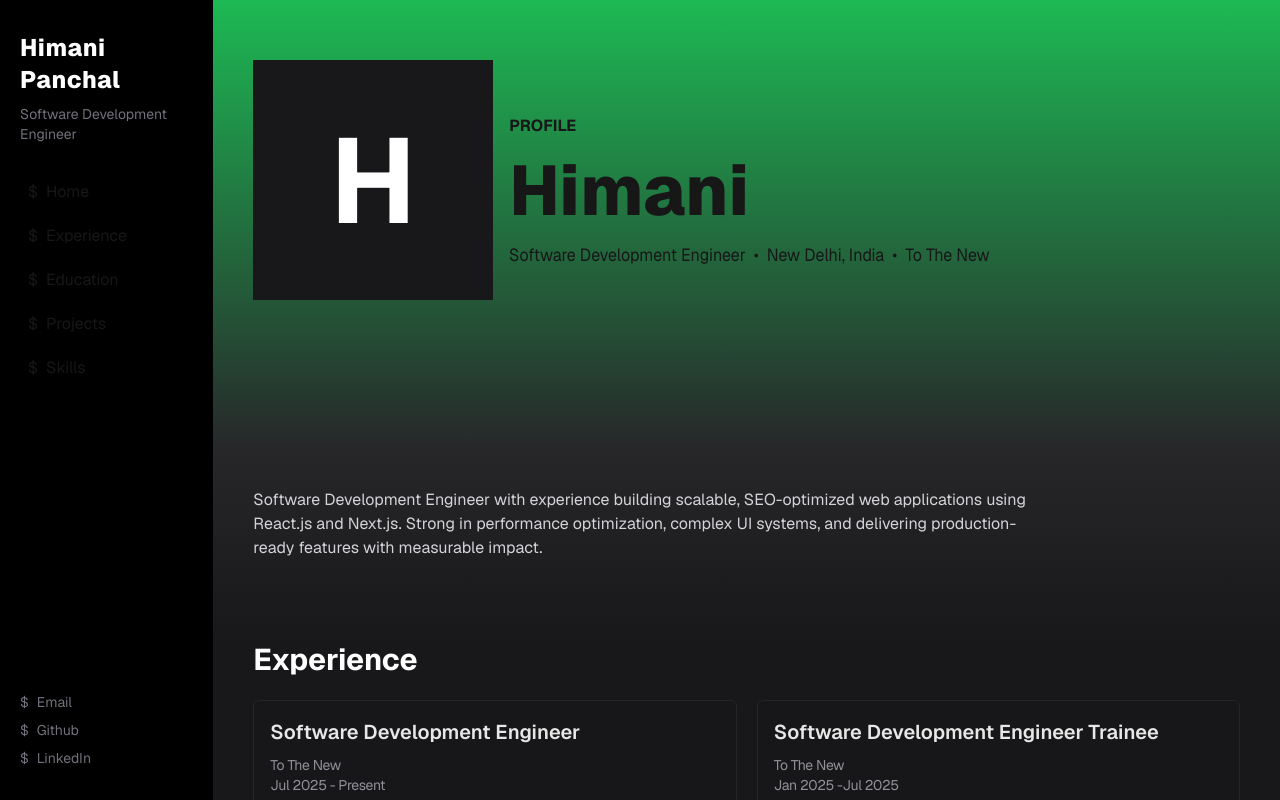
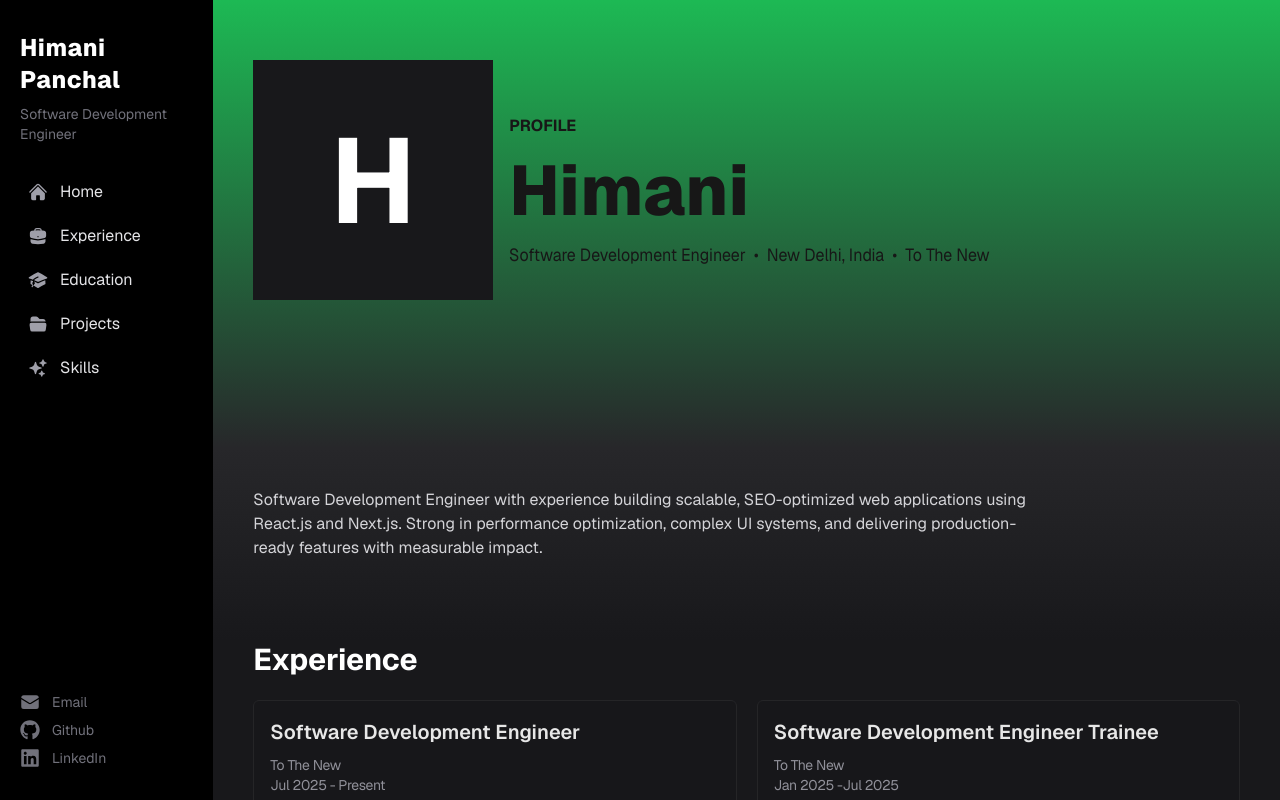
Before and after one commit to himani2219/himani, a Next.js app: page / in a window 1280 px wide. Built offline with nearby package versions, Linux system fonts and the light colour scheme.

Commit message:
updated icons in sidebar

```diff
--- a/components/Sidebar.tsx
+++ b/components/Sidebar.tsx
@@ -1,70 +1,83 @@
-import React from 'react'
+import type { IconType } from 'react-icons'
+import { FaGithub, FaLinkedin } from 'react-icons/fa'
+import {
+  HiAcademicCap,
+  HiBriefcase,
+  HiEnvelope,
+  HiFolderOpen,
+  HiHome,
+  HiSparkles,
+} from 'react-icons/hi2'
+
+type NavLink = {
+  label: string
+  linkto: string
+  Icon: IconType
+}
 
 const Sidebar = () => {
-    const links = [
+  const links: NavLink[] = [
+    { label: 'Home', linkto: '#', Icon: HiHome },
+    { label: 'Experience', linkto: '#experience', Icon: HiBriefcase },
+    { label: 'Education', linkto: '#education', Icon: HiAcademicCap },
+    { label: 'Projects', linkto: '#projects', Icon: HiFolderOpen },
+    { label: 'Skills', linkto: '#skills', Icon: HiSparkles },
+  ]
+
+  const socials = [
     {
-            label:'Home',
-            icon:'$',
-            linkto: '#'
+      label: 'Email',
+      linkto: '#',
+      Icon: HiEnvelope,
     },
     {
-            label:'Experience',
-            icon:'$',
-            linkto: '#experience'
+      label: 'Github',
+      linkto: '#',
+      Icon: FaGithub,
     },
     {
-            label:'Education',
-            icon:'$',
-            linkto: '#education'
-        },
-        {
-            label:'Projects',
-            icon:'$',
-            linkto: '#projects'
-        },
-        {
-            label:'Skills',
-            icon:'$',
-            linkto: '#skills'
-        }
-    ]
-    const socials = [
-        {
-            label:'Email',
-            icon:'$',
-            linkto: '#'
-        },
-        {
-            label:'Github',
-            icon:'$',
-            linkto: '#'
-        },
-        {
-            label:'LinkedIn',
-            icon:'$',
-            linkto: '#'
+      label: 'LinkedIn',
+      linkto: '#',
+      Icon: FaLinkedin,
     },
   ]
+
   return (
-    <aside className='w-1/6 bg-black h-screen'>
-        <div className="flex flex-col justify-between h-full px-5 py-8">
+    <aside className="h-screen w-1/6 bg-black">
+      <div className="flex h-full flex-col justify-between px-5 py-8">
         <div className="flex flex-col gap-2">
-                <h2 className='text-2xl tracking-wide font-extrabold text-white'>Himani Panchal</h2>
-                <p className='text-zinc-500 text-sm'>Software Development Engineer</p>
-                <div className="flex flex-col w-full gap-1 mt-5">
-                    {links.map((link, i)=>(
-                        <a key={i} href={link.linkto} className='flex gap-2 p-2 active:bg-zinc-700 rounded-sm hover:ml-2 transition-all duration-200'>
-                            <span>{link.icon}</span>
-                            <span>{link.label}</span>
+          <h2 className="text-2xl font-extrabold tracking-wide text-white">
+            Himani Panchal
+          </h2>
+          <p className="text-sm text-zinc-500">Software Development Engineer</p>
+          <nav className="mt-5 flex w-full flex-col gap-1" aria-label="Primary">
+            {links.map(({ label, linkto, Icon }) => (
+              <a
+                key={label}
+                href={linkto}
+                className="group flex items-center gap-3 rounded-sm p-2 transition-all duration-200 hover:ml-2 hover:bg-zinc-800 active:bg-zinc-700"
+              >
+                <Icon
+                  className="h-5 w-5 shrink-0 text-zinc-400 transition-colors group-hover:text-[#1DB954]"
+                  aria-hidden
+                />
+                <span className="text-zinc-200">{label}</span>
               </a>
             ))}
+          </nav>
         </div>
-            </div>
-            <div className="flex flex-col gap-2 text-zinc-500 text-sm">
-                {socials.map((link, i)=>(
-                        <a key={i} href={link.linkto} className='flex gap-2'>
-                            <span>{link.icon}</span>
-                            <span>{link.label}</span>
+        <div className="flex flex-col gap-2 text-sm text-zinc-500">
+          {socials.map(({ label, linkto, Icon }) => (
+            <a
+              key={label}
+              href={linkto}
+              className="group flex items-center gap-3 transition-colors hover:text-zinc-300"
+            >
+              <Icon
+                className="h-5 w-5 shrink-0 text-zinc-500 transition-colors group-hover:text-[#1DB954]"
+                aria-hidden
+              />
+              <span>{label}</span>
             </a>
           ))}
         </div>
--- a/package.json
+++ b/package.json
@@ -11,7 +11,8 @@
   "dependencies": {
     "next": "^16.2.4",
     "react": "19.2.4",
-    "react-dom": "19.2.4"
+    "react-dom": "19.2.4",
+    "react-icons": "^5.6.0"
   },
   "devDependencies": {
     "@tailwindcss/postcss": "^4",
```
Also changed, not shown: 1 other file (tests, documents, lock files or other folders). Lines whose indentation alone changed are shown as unchanged.
